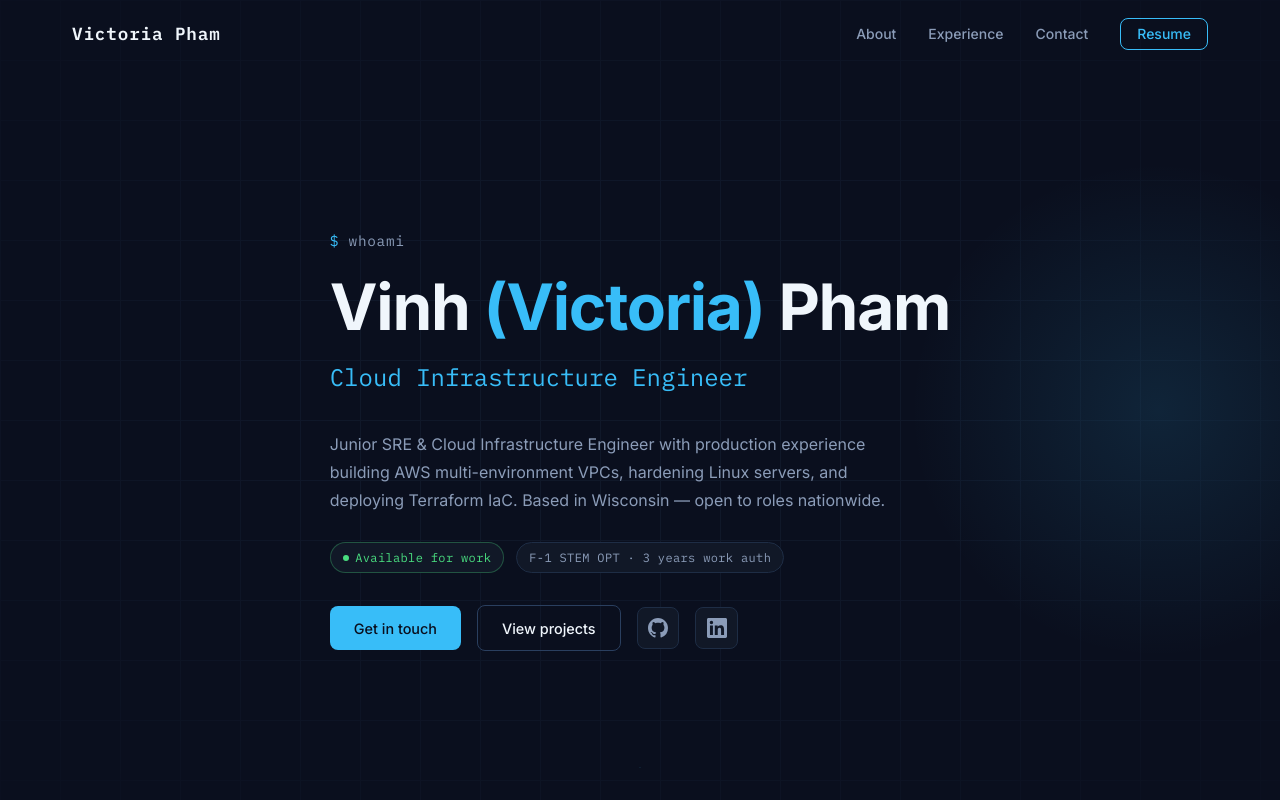
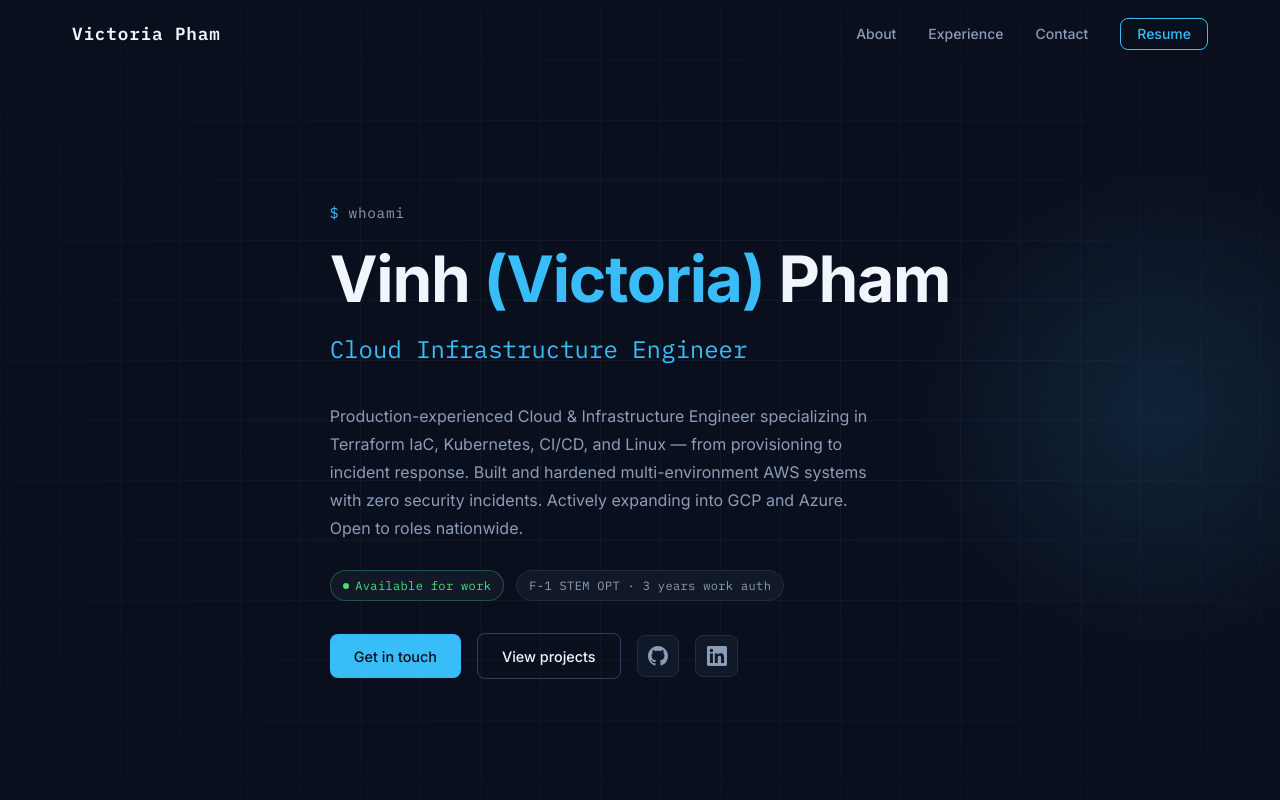
Before and after one commit to v-pham04/victoria-portfolio, a React (Create React App) app: page / in a window 1280 px wide. Shown: the top 800 px of the page. Built offline with nearby package versions, Linux system fonts and the light colour scheme.

Commit message:
Update Resume and Intro

```diff
--- a/src/components/Hero.js
+++ b/src/components/Hero.js
@@ -60,9 +60,10 @@ export default function Hero() {
         </h2>
 
         <p className="hero__desc">
-          Junior SRE & Cloud Infrastructure Engineer with production experience
-          building AWS multi-environment VPCs, hardening Linux servers, and deploying
-          Terraform IaC. Based in Wisconsin — open to roles nationwide.
+          Production-experienced Cloud & Infrastructure Engineer specializing in Terraform IaC,
+          Kubernetes, CI/CD, and Linux — from provisioning to incident response.
+          Built and hardened multi-environment AWS systems with zero security incidents.
+          Actively expanding into GCP and Azure. Open to roles nationwide.
         </p>
 
         <div className="hero__badges">
```
Also changed, not shown: 2 other files (tests, documents, lock files or other folders).
